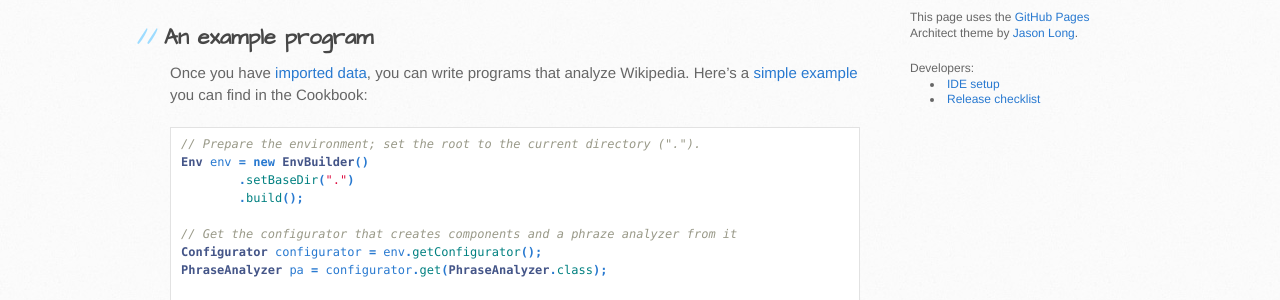
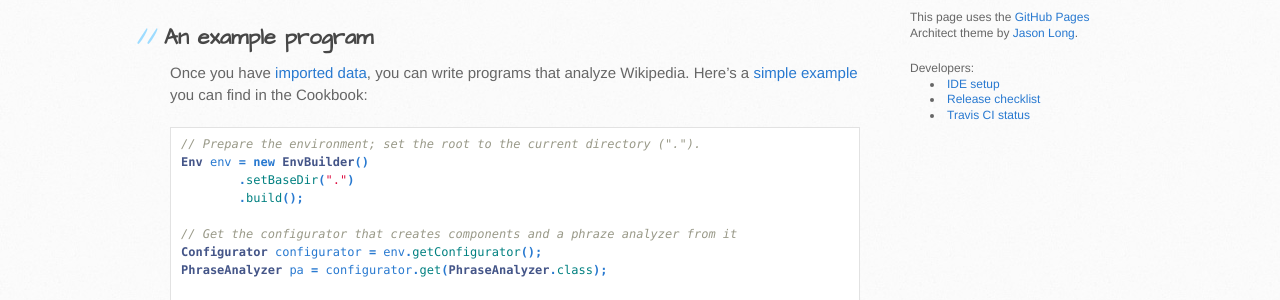
Before and after one commit to shilad/wikibrain, a Jekyll site: the page built from index.md, in a window 1280 px wide. Shown: the part 745-1045 px from the top of the page. Built offline with Jekyll 4.4.1, drawn with Linux system fonts in a browser that asks for light colours; nearby versions of some CDN libraries; Markdown is read by kramdown in place of the engine named in the settings.

Commit message:
Update default.html

```diff
--- a/_layouts/default.html
+++ b/_layouts/default.html
@@ -49,6 +49,7 @@
     <ul>
         <li><a href="{{ site.baseurl }}/dev/ide.html">IDE setup</a></li>
         <li><a href="{{ site.baseurl }}/dev/release.html">Release checklist</a></li>
+        <li><a href="https://travis-ci.org/shilad/wikibrain">Travis CI status</a></li>
     </ul>
 </aside>
 
```
